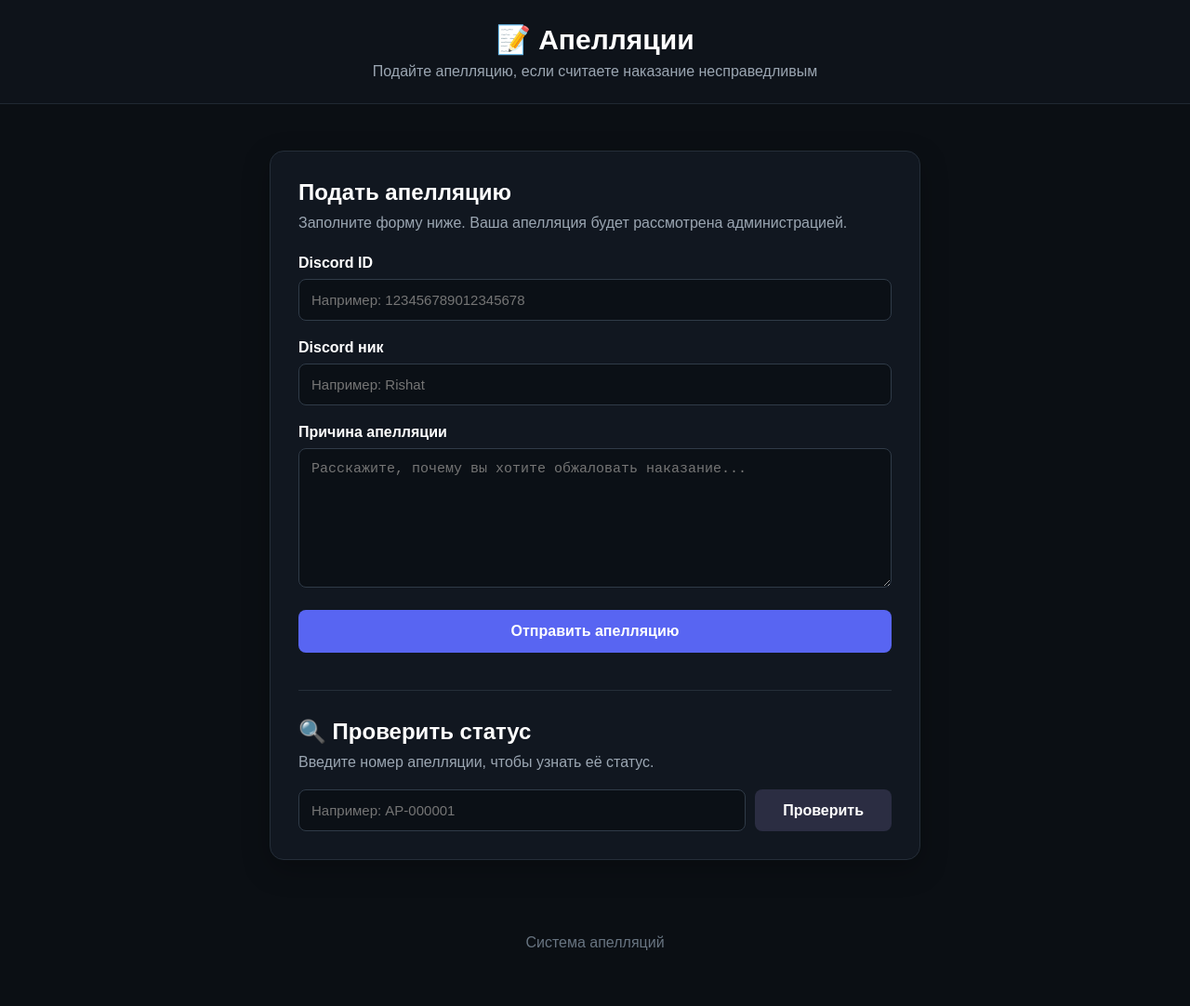
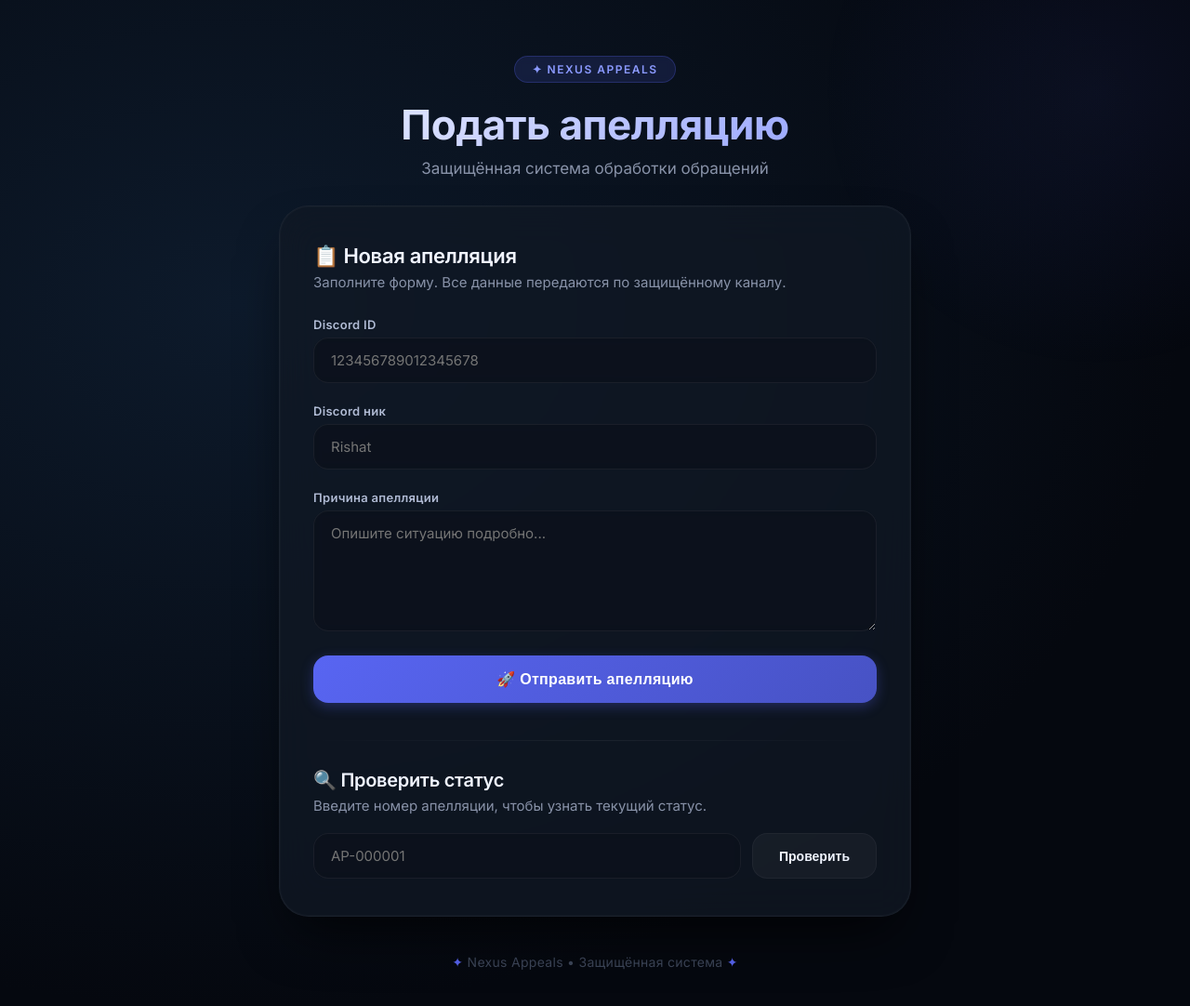
Before and after one commit to rishatka/appeal-site, a website: page index.html in a window 1280 px wide. Shown: the whole page at 93% size. Before the commit the page ends 1053 px from the top, so only its background shows below. Drawn offline with Linux system fonts and the light colour scheme.

Commit message:
Update index.html

```diff
--- a/index.html
+++ b/index.html
@@ -1,153 +1,223 @@
 <!DOCTYPE html>
 <html lang="ru">
 <head>
-    <meta charset="UTF-8">
-    <meta name="viewport" content="width=device-width, initial-scale=1.0">
-    <title>Апелляции</title>
+    <meta charset="UTF-8" />
+    <meta name="viewport" content="width=device-width, initial-scale=1.0" />
+    <title>✨ Nexus Appeals — Premium System</title>
+    <link href="https://fonts.googleapis.com/css2?family=Inter:ital,wght@0,400;0,600;0,700;1,400&display=swap" rel="stylesheet" />
     <style>
         * {
-            box-sizing: border-box;
             margin: 0;
             padding: 0;
+            box-sizing: border-box;
         }
 
         body {
-            font-family: Arial, sans-serif;
-            background: #0b0f14;
-            color: white;
+            font-family: 'Inter', sans-serif;
+            background: #05080f;
+            color: #f0f4ff;
             min-height: 100vh;
+            display: flex;
+            flex-direction: column;
+            align-items: center;
+            background-image: radial-gradient(ellipse at 20% 30%, #0d1a2b, #05080f 70%);
+        }
+
+        .glow {
+            position: fixed;
+            width: 600px;
+            height: 600px;
+            background: radial-gradient(circle, rgba(88, 101, 242, 0.08) 0%, transparent 70%);
+            top: -200px;
+            right: -200px;
+            z-index: 0;
+            pointer-events: none;
+        }
+
+        .container {
+            width: 100%;
+            max-width: 720px;
+            padding: 20px;
+            position: relative;
+            z-index: 1;
         }
 
         .header {
-            padding: 25px;
             text-align: center;
-            border-bottom: 1px solid #202832;
-            background: #0e131a;
+            padding: 40px 0 30px;
+        }
+
+        .header .badge {
+            display: inline-block;
+            background: rgba(88, 101, 242, 0.15);
+            color: #8b9aff;
+            font-weight: 600;
+            font-size: 12px;
+            letter-spacing: 1.5px;
+            padding: 6px 18px;
+            border-radius: 100px;
+            border: 1px solid rgba(88, 101, 242, 0.25);
+            backdrop-filter: blur(4px);
+            margin-bottom: 18px;
+            text-transform: uppercase;
         }
 
         .header h1 {
-            font-size: 30px;
-            margin-bottom: 8px;
+            font-size: 44px;
+            font-weight: 700;
+            background: linear-gradient(135deg, #f0f4ff 0%, #8b9aff 100%);
+            -webkit-background-clip: text;
+            -webkit-text-fill-color: transparent;
+            letter-spacing: -0.5px;
         }
 
         .header p {
-            color: #9ba6b2;
-        }
-
-        .container {
-            width: 90%;
-            max-width: 700px;
-            margin: 50px auto;
+            color: #8892a8;
+            font-size: 17px;
+            margin-top: 10px;
+            font-weight: 400;
         }
 
         .card {
-            background: #111720;
-            border: 1px solid #252e39;
-            border-radius: 15px;
-            padding: 30px;
-            box-shadow: 0 10px 30px rgba(0,0,0,0.25);
+            background: rgba(16, 24, 36, 0.75);
+            backdrop-filter: blur(20px);
+            border: 1px solid rgba(255, 255, 255, 0.05);
+            border-radius: 32px;
+            padding: 40px 36px;
+            box-shadow: 0 30px 60px -20px rgba(0, 0, 0, 0.8), 0 0 0 1px rgba(255, 255, 255, 0.02) inset;
+            transition: all 0.3s ease;
+        }
+
+        .card:hover {
+            border-color: rgba(88, 101, 242, 0.2);
+            box-shadow: 0 40px 80px -20px rgba(88, 101, 242, 0.15), 0 0 0 1px rgba(88, 101, 242, 0.05) inset;
         }
 
         .card h2 {
-            margin-bottom: 10px;
+            font-size: 22px;
+            font-weight: 600;
+            margin-bottom: 6px;
+            letter-spacing: -0.3px;
         }
 
-        .description {
-            color: #9ba6b2;
-            margin-bottom: 25px;
+        .card .description {
+            color: #8892a8;
+            font-size: 15px;
+            margin-bottom: 28px;
+            font-weight: 400;
         }
 
         label {
             display: block;
-            margin-bottom: 8px;
-            font-weight: bold;
+            font-size: 13px;
+            font-weight: 600;
+            letter-spacing: 0.3px;
+            color: #b0bbd4;
+            margin-bottom: 6px;
         }
 
         input,
         textarea {
             width: 100%;
-            background: #0b1016;
-            border: 1px solid #303b48;
-            border-radius: 8px;
-            color: white;
-            padding: 13px;
-            margin-bottom: 20px;
+            background: rgba(10, 16, 26, 0.6);
+            border: 1px solid rgba(255, 255, 255, 0.06);
+            border-radius: 16px;
+            color: #f0f4ff;
+            padding: 14px 18px;
+            margin-bottom: 22px;
             outline: none;
             font-size: 15px;
+            font-family: 'Inter', sans-serif;
+            transition: 0.25s ease;
+            backdrop-filter: blur(4px);
         }
 
         input:focus,
         textarea:focus {
             border-color: #5865f2;
+            background: rgba(10, 16, 26, 0.8);
+            box-shadow: 0 0 0 4px rgba(88, 101, 242, 0.1);
         }
 
         textarea {
-            min-height: 150px;
+            min-height: 130px;
             resize: vertical;
         }
 
-        button {
+        .btn-primary {
             width: 100%;
             border: none;
-            border-radius: 8px;
-            padding: 14px;
-            background: #5865f2;
+            border-radius: 16px;
+            padding: 16px;
+            background: linear-gradient(135deg, #5865f2, #4752c4);
             color: white;
             font-size: 16px;
-            font-weight: bold;
+            font-weight: 700;
             cursor: pointer;
-            transition: background 0.2s;
+            transition: 0.25s ease;
+            box-shadow: 0 4px 14px rgba(88, 101, 242, 0.3);
+            letter-spacing: 0.3px;
         }
 
-        button:hover {
-            background: #4752c4;
+        .btn-primary:hover {
+            transform: translateY(-2px);
+            box-shadow: 0 8px 25px rgba(88, 101, 242, 0.4);
         }
 
-        button:disabled {
-            opacity: 0.6;
+        .btn-primary:disabled {
+            opacity: 0.5;
+            transform: none;
             cursor: not-allowed;
         }
 
         .status {
-            margin-top: 25px;
-            padding: 15px;
-            border-radius: 8px;
-            background: #151c25;
+            margin-top: 24px;
+            padding: 16px 20px;
+            border-radius: 16px;
+            background: rgba(255, 255, 255, 0.02);
             display: none;
+            border: 1px solid transparent;
         }
 
         .status.success {
             display: block;
-            border: 1px solid #248046;
+            border-color: rgba(87, 242, 135, 0.25);
+            background: rgba(87, 242, 135, 0.04);
         }
 
         .status.error {
             display: block;
-            border: 1px solid #ed4245;
+            border-color: rgba(237, 66, 69, 0.25);
+            background: rgba(237, 66, 69, 0.04);
         }
 
         .status-title {
-            font-weight: bold;
-            margin-bottom: 5px;
+            font-weight: 700;
+            font-size: 16px;
+            margin-bottom: 4px;
         }
 
-        .status-check {
-            margin-top: 40px;
-            padding-top: 30px;
-            border-top: 1px solid #252e39;
+        .divider {
+            margin: 40px 0 30px;
+            border: none;
+            height: 1px;
+            background: linear-gradient(90deg, transparent, rgba(255, 255, 255, 0.06), transparent);
         }
 
         .status-check h2 {
-            margin-bottom: 10px;
+            font-size: 20px;
+            font-weight: 600;
         }
 
         .status-check .description {
+            color: #8892a8;
+            font-size: 15px;
             margin-bottom: 20px;
         }
 
         .check-row {
             display: flex;
-            gap: 10px;
+            gap: 12px;
         }
 
         .check-row input {
@@ -155,22 +225,32 @@
             margin-bottom: 0;
         }
 
-        .check-row button {
-            width: auto;
-            padding: 13px 30px;
-            background: #2b2d42;
+        .btn-secondary {
+            border: none;
+            border-radius: 16px;
+            padding: 14px 28px;
+            background: rgba(255, 255, 255, 0.04);
+            color: #f0f4ff;
+            font-weight: 600;
+            font-size: 14px;
+            cursor: pointer;
+            transition: 0.25s ease;
+            border: 1px solid rgba(255, 255, 255, 0.04);
+            white-space: nowrap;
         }
 
-        .check-row button:hover {
-            background: #3d405b;
+        .btn-secondary:hover {
+            background: rgba(255, 255, 255, 0.08);
+            border-color: rgba(255, 255, 255, 0.08);
         }
 
         .status-result {
             margin-top: 20px;
-            padding: 15px;
-            border-radius: 8px;
-            background: #151c25;
+            padding: 18px 22px;
+            border-radius: 16px;
+            background: rgba(255, 255, 255, 0.02);
             display: none;
+            border: 1px solid rgba(255, 255, 255, 0.04);
         }
 
         .status-result.visible {
@@ -179,51 +259,79 @@
 
         .footer {
             text-align: center;
-            color: #687481;
-            padding: 30px;
+            color: #3d4659;
+            padding: 40px 0 30px;
+            font-size: 14px;
+            letter-spacing: 0.3px;
+        }
+
+        .footer span {
+            color: #5865f2;
         }
 
         @media (max-width: 600px) {
+            .header h1 {
+                font-size: 30px;
+            }
+
+            .card {
+                padding: 28px 20px;
+            }
+
             .check-row {
                 flex-direction: column;
             }
 
-            .check-row button {
+            .btn-secondary {
                 width: 100%;
+                justify-content: center;
+                text-align: center;
             }
+        }
+
+        /* Scroll */
+        ::-webkit-scrollbar {
+            width: 6px;
+        }
+        ::-webkit-scrollbar-track {
+            background: #05080f;
+        }
+        ::-webkit-scrollbar-thumb {
+            background: #1e2a3a;
+            border-radius: 8px;
+        }
+        ::-webkit-scrollbar-thumb:hover {
+            background: #2a3a50;
         }
     </style>
 </head>
 <body>
 
-    <header class="header">
-        <h1>📝 Апелляции</h1>
-        <p>Подайте апелляцию, если считаете наказание несправедливым</p>
-    </header>
+    <div class="glow"></div>
 
-    <main class="container">
+    <div class="container">
+
+        <header class="header">
+            <div class="badge">✦ Nexus Appeals</div>
+            <h1>Подать апелляцию</h1>
+            <p>Защищённая система обработки обращений</p>
+        </header>
 
         <div class="card">
-
-            <h2>Подать апелляцию</h2>
-
-            <p class="description">
-                Заполните форму ниже. Ваша апелляция будет рассмотрена администрацией.
-            </p>
+            <h2>📋 Новая апелляция</h2>
+            <p class="description">Заполните форму. Все данные передаются по защищённому каналу.</p>
 
             <form id="appealForm">
-
                 <label for="discord">Discord ID</label>
-                <input type="text" id="discord" placeholder="Например: 123456789012345678" required>
+                <input type="text" id="discord" placeholder="123456789012345678" required />
 
                 <label for="nickname">Discord ник</label>
-                <input type="text" id="nickname" placeholder="Например: Rishat" required>
+                <input type="text" id="nickname" placeholder="Rishat" required />
 
                 <label for="reason">Причина апелляции</label>
-                <textarea id="reason" placeholder="Расскажите, почему вы хотите обжаловать наказание..." required></textarea>
+                <textarea id="reason" placeholder="Опишите ситуацию подробно..." required></textarea>
 
-                <button type="submit" id="submitBtn">Отправить апелляцию</button>
-
+                <button type="submit" class="btn-primary" id="submitBtn">🚀 Отправить апелляцию</button>
             </form>
 
             <div id="status" class="status">
@@ -231,103 +339,74 @@
                 <div id="statusText"></div>
             </div>
 
-            <!-- ========================================== -->
-            <!-- БЛОК ПРОВЕРКИ СТАТУСА                      -->
-            <!-- ========================================== -->
+            <hr class="divider" />
+
             <div class="status-check">
-
                 <h2>🔍 Проверить статус</h2>
-
-                <p class="description">
-                    Введите номер апелляции, чтобы узнать её статус.
-                </p>
+                <p class="description">Введите номер апелляции, чтобы узнать текущий статус.</p>
 
                 <div class="check-row">
-                    <input type="text" id="checkNumber" placeholder="Например: AP-000001">
-                    <button onclick="checkStatus()">Проверить</button>
+                    <input type="text" id="checkNumber" placeholder="AP-000001" />
+                    <button class="btn-secondary" onclick="checkStatus()">Проверить</button>
                 </div>
 
                 <div id="statusResult" class="status-result">
                     <div id="statusResultContent"></div>
                 </div>
-
             </div>
-
         </div>
 
-    </main>
-
-    <footer class="footer">
-        Система апелляций
-    </footer>
+        <footer class="footer">
+            <span>✦</span> Nexus Appeals • Защищённая система <span>✦</span>
+        </footer>
+    </div>
 
     <script>
-        // ==========================================
-        // НАСТРОЙКА API
-        // ==========================================
         const API_URL = 'https://appeal-site-production.up.railway.app';
 
-        // ==========================================
-        // ОТПРАВКА АПЕЛЛЯЦИИ
-        // ==========================================
         const form = document.getElementById('appealForm');
         const statusBox = document.getElementById('status');
         const statusTitle = document.getElementById('statusTitle');
         const statusText = document.getElementById('statusText');
         const submitBtn = document.getElementById('submitBtn');
 
-        form.addEventListener('submit', async function(event) {
-            event.preventDefault();
+        form.addEventListener('submit', async function(e) {
+            e.preventDefault();
 
             const discord = document.getElementById('discord').value.trim();
             const nickname = document.getElementById('nickname').value.trim();
             const reason = document.getElementById('reason').value.trim();
 
             if (!discord || !nickname || !reason) {
-                showStatus('error', 'Ошибка', 'Пожалуйста, заполните все поля.');
+                showStatus('error', 'Ошибка', 'Заполните все поля.');
                 return;
             }
 
             submitBtn.disabled = true;
-            submitBtn.textContent = 'Отправка...';
+            submitBtn.textContent = '⏳ Отправка...';
 
             try {
                 const response = await fetch(`${API_URL}/api/appeals`, {
                     method: 'POST',
-                    headers: {
-                        'Content-Type': 'application/json'
-                    },
-                    body: JSON.stringify({
-                        discord: discord,
-                        nickname: nickname,
-                        punishment: 'Не указано',
-                        reason: reason
-                    })
+                    headers: { 'Content-Type': 'application/json' },
+                    body: JSON.stringify({ discord, nickname, punishment: 'Не указано', reason })
                 });
 
                 const result = await response.json();
 
                 if (result.success) {
-                    showStatus(
-                        'success',
-                        '✅ Апелляция отправлена!',
-                        `Ваш номер: <strong>${result.appealNumber}</strong><br>Скопируйте его, чтобы проверить статус.`
+                    showStatus('success', '✅ Апелляция отправлена!',
+                        `Ваш номер: <strong>${result.appealNumber}</strong><br>Сохраните его для проверки статуса.`
                     );
                     form.reset();
                 } else {
-                    showStatus('error', '❌ Ошибка', result.message || 'Не удалось отправить апелляцию.');
+                    showStatus('error', '❌ Ошибка', result.message || 'Не удалось отправить.');
                 }
-
-            } catch (error) {
-                console.error('Ошибка:', error);
-                showStatus(
-                    'error',
-                    '❌ Ошибка соединения',
-                    'Не удалось связаться с сервером. Проверьте подключение.'
-                );
+            } catch {
+                showStatus('error', '❌ Ошибка соединения', 'Сервер временно недоступен.');
             } finally {
                 submitBtn.disabled = false;
-                submitBtn.textContent = 'Отправить апелляцию';
+                submitBtn.textContent = '🚀 Отправить апелляцию';
             }
         });
 
@@ -337,9 +416,7 @@
             statusText.innerHTML = text;
         }
 
-        // ==========================================
-        // ПРОВЕРКА СТАТУСА
-        // ==========================================
+        // Проверка статуса
         async function checkStatus() {
             const number = document.getElementById('checkNumber').value.trim();
             const resultDiv = document.getElementById('statusResult');
@@ -360,40 +437,37 @@
 
                 if (result.success) {
                     const appeal = result.appeal;
-                    let statusText = '🟡 На рассмотрении';
-                    let statusColor = '#f0b400';
+                    let statusText, statusColor;
 
-                    if (appeal.status === 'approved') {
-                        statusText = '🟢 Одобрена';
-                        statusColor = '#57f287';
-                    } else if (appeal.status === 'rejected') {
-                        statusText = '🔴 Отклонена';
-                        statusColor = '#ed4245';
+                    switch (appeal.status) {
+                        case 'approved':
+                            statusText = '🟢 Одобрена';
+                            statusColor = '#57f287';
+                            break;
+                        case 'rejected':
+                            statusText = '🔴 Отклонена';
+                            statusColor = '#ed4245';
+                            break;
+                        default:
+                            statusText = '🟡 На рассмотрении';
+                            statusColor = '#f0b400';
                     }
 
                     resultDiv.style.border = `1px solid ${statusColor}`;
                     contentDiv.innerHTML = `
-                        <div style="font-weight: bold; margin-bottom: 10px;">
-                            Статус: <span style="color: ${statusColor};">${statusText}</span>
-                        </div>
-                        <div style="color: #9ba6b2; margin-bottom: 5px;">
-                            📝 Причина: ${appeal.reason || '—'}
-                        </div>
-                        <div style="color: #9ba6b2; margin-bottom: 5px;">
-                            📌 Решение: ${appeal.decision_reason || 'Ожидает'}
-                        </div>
-                        <div style="color: #9ba6b2;">
-                            👤 Модератор: ${appeal.moderator_username || '—'}
-                        </div>
+                        <div style="font-weight:700;margin-bottom:8px;">Статус: <span style="color:${statusColor};">${statusText}</span></div>
+                        <div style="color:#8892a8;margin-bottom:4px;">📝 Причина: ${appeal.reason || '—'}</div>
+                        <div style="color:#8892a8;margin-bottom:4px;">📌 Решение: ${appeal.decision_reason || 'Ожидает'}</div>
+                        <div style="color:#8892a8;">👤 Модератор: ${appeal.moderator_username || '—'}</div>
                     `;
                 } else {
                     resultDiv.style.border = '1px solid #ed4245';
                     contentDiv.innerHTML = '❌ Апелляция не найдена. Проверьте номер.';
                 }
-            } catch (error) {
+            } catch {
                 resultDiv.style.display = 'block';
                 resultDiv.style.border = '1px solid #ed4245';
-                contentDiv.innerHTML = '❌ Ошибка соединения с сервером';
+                contentDiv.innerHTML = '❌ Ошибка соединения с сервером.';
             }
         }
     </script>
```
